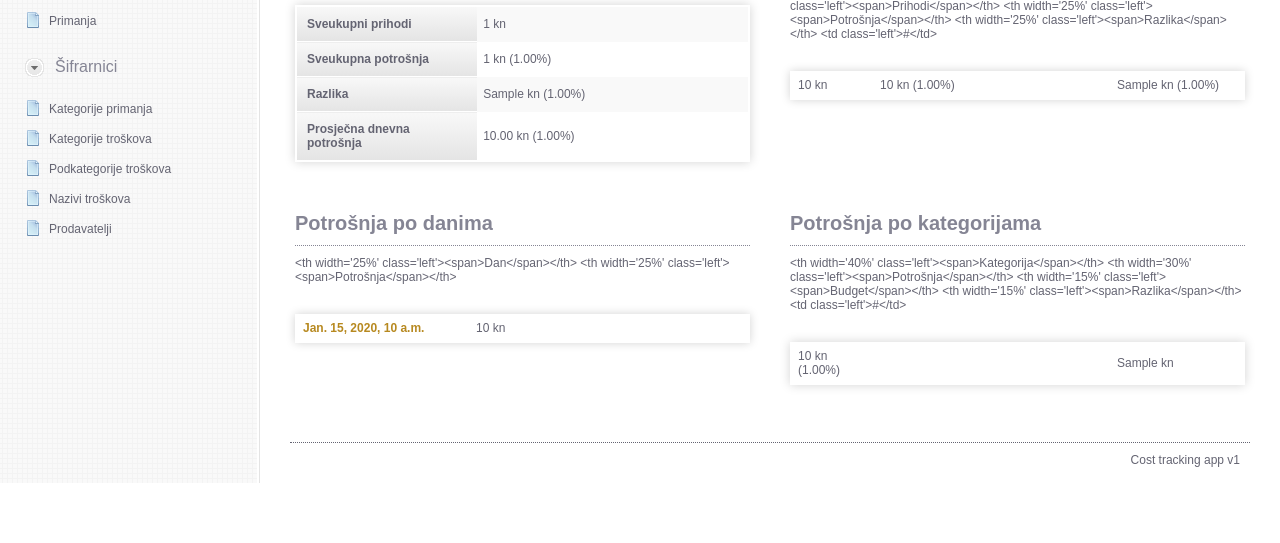
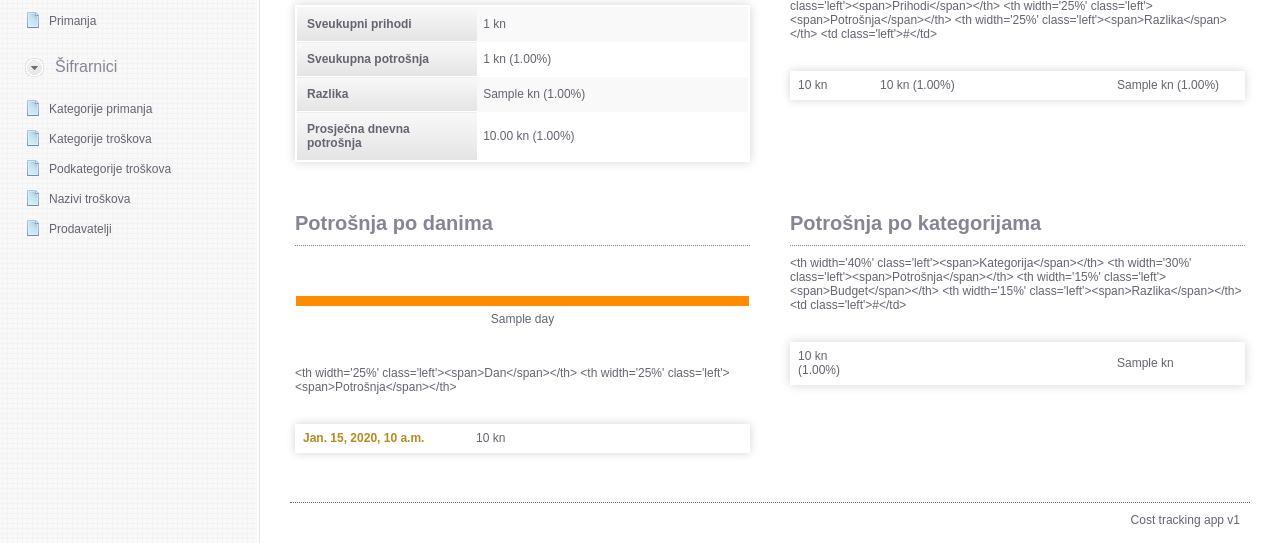
Before and after one commit to omago/cost_tracking, a Django app: template core/templates/default/index.html in a window 1280 px wide. Shown: the part 317-860 px from the top of the page. Before the commit the page ends 800 px from the top, so only its background shows below. Run offline with Django 3.2, Linux system fonts and the light colour scheme; the template is opened without the code that fills it: most values are stand-ins (such as "Sample title", 1, 10 or a date in 2020).

Commit message:
dodan graf na homescreen

```diff
--- a/core/static/css/style.css
+++ b/core/static/css/style.css
@@ -368,6 +368,16 @@
 .pager .pages ul { display: inline-block; float: left; }
 
 
+/* GRAPH
+----------------------------------*/
+.graph { display: flex; flex-flow: row wrap; align-items: baseline; padding-top: 40px }
+.graph .bar { flex: auto; margin: 0 1px; position: relative; }
+.graph .bar .line { background: darkorange; height: 100%; z-index: 8; }
+.graph .bar .day { position: absolute; left: 0; right: 0; bottom: -20px; text-align: center; }
+.graph .bar .sum { position: absolute; left: 0; top: -40px; text-align: left; width: 80px; display: none; background: white; padding: 10px; z-index: 10; box-shadow: 0 0 4px gray; }
+.graph .bar:hover .sum { display: block; }
+
+
 
 /* FORM
 ----------------------------------*/
--- a/core/templates/default/index.html
+++ b/core/templates/default/index.html
@@ -66,9 +66,21 @@
 
     <div class="clear"></div>
 
+    <div class="grid-50 padding-right-20">
 
-    <div class="grid-50 padding-right-20">
         <h2>Potrošnja po danima</h2>
+
+        <div class="graph">
+            {% for spending_by_day in spendings_by_days %}
+                <div class="bar" style="height: {{spending_by_day|dict_value:'height'}}px">
+                    <div class="line"></div>
+                    <div class="sum">{{spending_by_day|dict_value:"sum"}} kn</div>
+                    <div class="day"><a href="{{spending_by_day|dict_value:"date_url"}}">{{spending_by_day|dict_value:"day"}}</a></div>
+                </div>
+            {% endfor %}
+        </div>
+
+        <div style="margin-top: 60px">
 
             <table class="grid">
                 {% if spendings_by_days %}
@@ -88,6 +100,7 @@
                     </tr>
                 {% endif %}
             </table>
+        </div>
     </div>
 
     <div class="grid-50 padding-left-20">
--- a/cost/forms.py
+++ b/cost/forms.py
@@ -166,7 +166,6 @@
         return cost
 
 
-
 class CostSearchForm(Form):
 
     month = forms.ChoiceField(choices=(
@@ -184,7 +183,6 @@
         ("11", "Studeni"),
         ("12", "Prosinac")
     ), label="Mjesec", required=False)
-
 
     choices = [("", "--------")]
 
```
Also changed, not shown: core/views/default.py (+7 -0 lines), 2 other files. Lines whose indentation alone changed are shown as unchanged.
